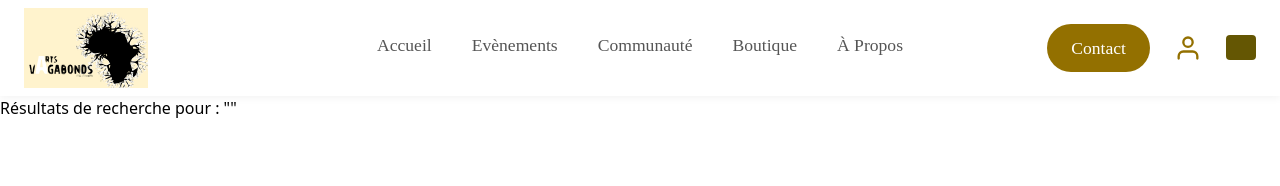
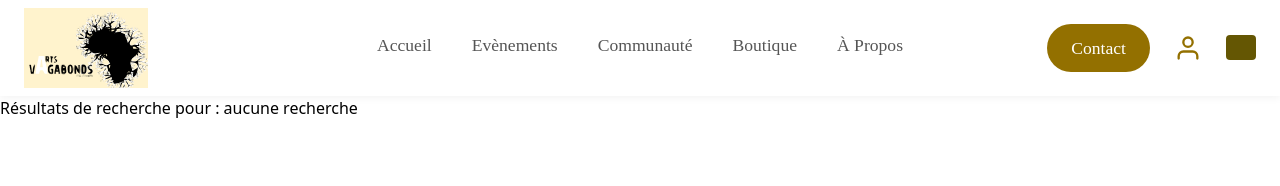
Before and after one commit to sossoumarcel/ArtVagabon, a Next.js app in the folder frontend/: page /recherche in a window 1280 px wide. Shown: the top 186 px of the page. Built offline with nearby package versions, Linux system fonts and the light colour scheme; a web font is replaced by a local one.

Commit message:
erreurs changeé

```diff
--- a/frontend/app/recherche/page.tsx
+++ b/frontend/app/recherche/page.tsx
@@ -1,14 +1,25 @@
-"use client"
+"use client";
 
-import { useSearchParams } from 'next/navigation'
+import { Suspense } from "react";
+import { useSearchParams } from "next/navigation";
 
-export default function RecherchePage() {
-  const searchParams = useSearchParams()
-  const query = searchParams.get('q')
+function RechercheContent() {
+  const searchParams = useSearchParams();
+  const query = searchParams.get("q");
 
   return (
     <div>
-      <h1>Résultats de recherche pour : &quot;{query}&quot;</h1>
+      <h1>
+        Résultats de recherche pour : {query ? `"${query}"` : "aucune recherche"}
+      </h1>
     </div>
   );
 }
+
+export default function RecherchePage() {
+  return (
+    <Suspense fallback={<div>Chargement des résultats...</div>}>
+      <RechercheContent />
+    </Suspense>
+  );
+}
```
